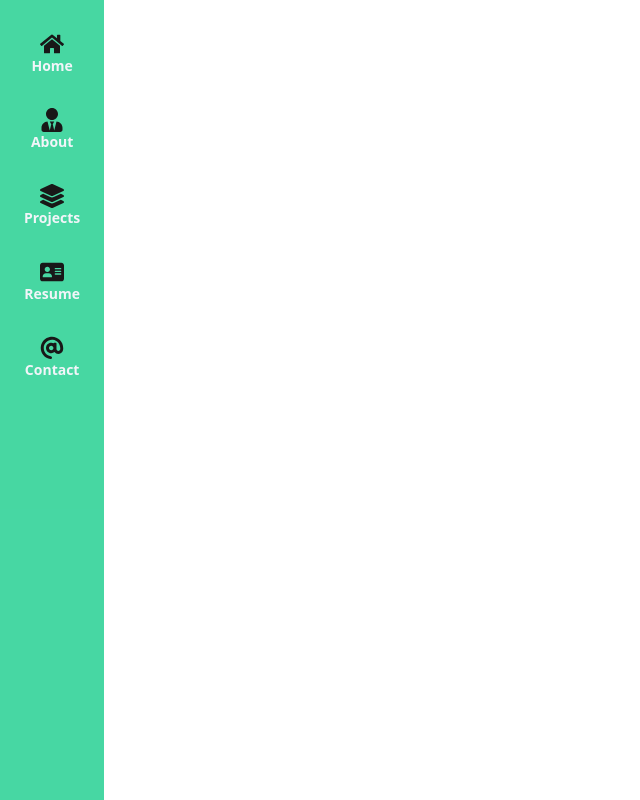
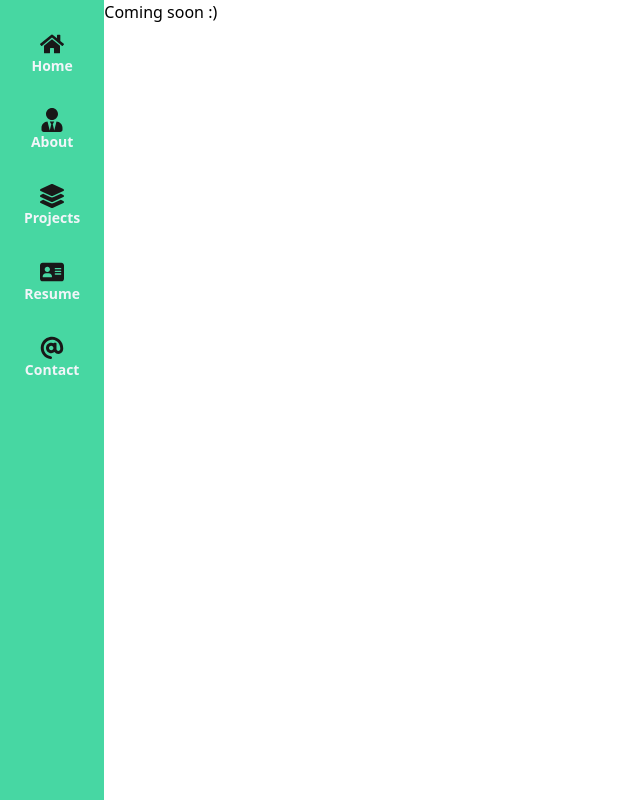
Before and after one commit to JStruk/portfolio-2022, a React (Create React App) app: page /projects in a window 1280 px wide. Shown: the whole page, without its empty margins (0-640 px from the left). Built offline with nearby package versions, Linux system fonts and the light colour scheme.

Commit message:
add placeholders for remaining pages
* projects page placeholder
* contact page placeholder

```diff
--- a/src/App.tsx
+++ b/src/App.tsx
@@ -1,17 +1,22 @@
-import Home from './components/Home';
-import About from './components/About';
+import Home from './Pages/Home';
+import About from './Pages/About';
+import Resume from "./Pages/Resume";
+import Projects from "./Pages/Projects";
+import Contact from "./Pages/Contact";
 import LeftNavBar from './components/LeftNavBar';
-import { Routes, Route } from "react-router-dom";
-import Resume from "./components/Resume";
+
+import {Routes, Route} from "react-router-dom";
 
 function App() {
     return (
         <div className="flex">
-      <LeftNavBar />
+            <LeftNavBar/>
             <Routes>
-        <Route path="/" element={<Home />} />
-        <Route path="about" element={<About />} />
-        <Route path="resume" element={<Resume />} />
+                <Route path="/" element={<Home/>}/>
+                <Route path="about" element={<About/>}/>
+                <Route path="resume" element={<Resume/>}/>
+                <Route path="projects" element={<Projects/>}/>
+                <Route path="contact" element={<Contact/>}/>
             </Routes>
         </div>
     )
--- /dev/null
+++ b/src/Pages/Contact.tsx
@@ -0,0 +1,9 @@
+import React from "react";
+
+const Contact = ():JSX.Element => {
+    return (
+        <>Coming soon :)</>
+    )
+}
+
+export default React.memo(Contact)
--- /dev/null
+++ b/src/Pages/Projects.tsx
@@ -0,0 +1,9 @@
+import React from "react";
+
+const Projects = ():JSX.Element => {
+    return (
+        <>Coming soon :)</>
+    )
+}
+
+export default React.memo(Projects)
--- a/src/components/Resume.tsx
+++ b/src/Pages/Resume.tsx
@@ -1,5 +1,5 @@
 import React from "react";
-import Timeline from './Timeline'
+import Timeline from '../components/Timeline'
 import tw from "tailwind-styled-components";
 
 const ResumeContainer = tw.div`flex flex-col justify-center md:px-12 p-4 min-h-screen`
```
Also changed, not shown: src/Pages/About.tsx (renamed from src/components/About.tsx), src/Pages/Home.tsx (renamed from src/components/Home.tsx). Lines whose indentation alone changed are shown as unchanged.
